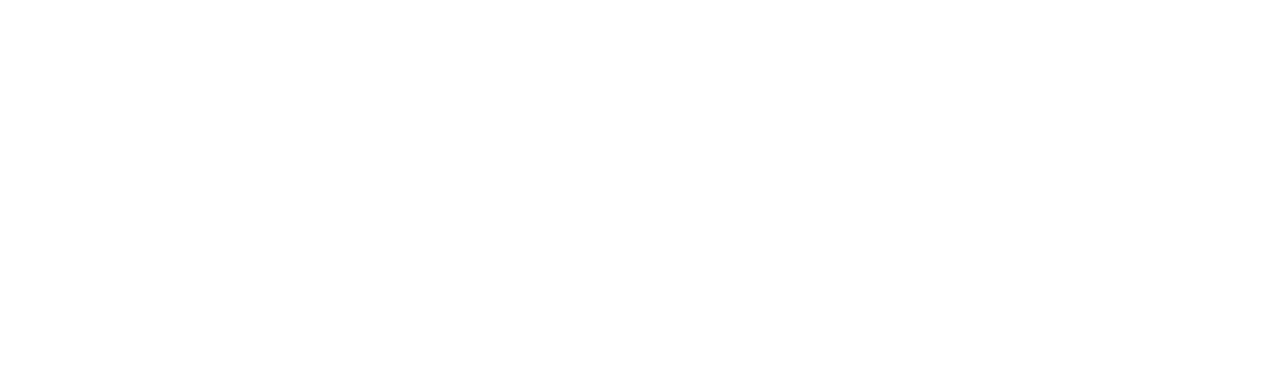
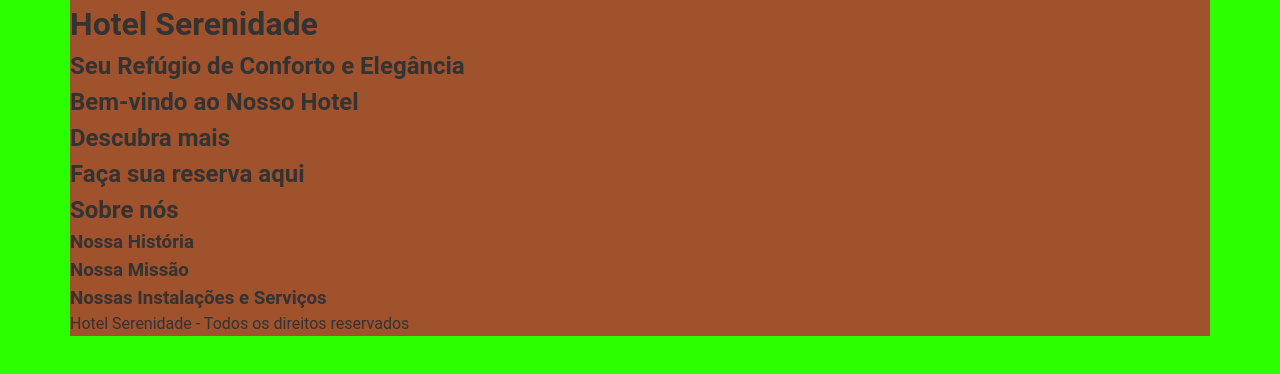
Before and after one commit to kenuy-code/HotelSerenidade, a plain HTML site: page index.html in a window 1280 px wide. Drawn offline with Linux system fonts and the light colour scheme.

Commit message:
Alteração da fonte do site e adição de margens

```diff
--- a/index.html
+++ b/index.html
@@ -5,7 +5,7 @@
     <meta name="viewport" content="width=device-width, initial-scale=1.0">
     <title>Hotel Serenidade | Melhor hotel perto de você</title>
     <meta name="description" content="Um refúgio tranquilo e sofisticado em
-    Presidente Olegário,MG, oferecendo hospedagem confortável e serviços de
+    Minas Gerais, oferecendo hospedagem confortável e serviços de
     alta qualidade. Reserve seu oásis de paz conosco!">
     <link rel="icon" href="img/logohotel.png">
     <link rel="stylesheet" href="style.css">
@@ -13,31 +13,49 @@
 <body>
     <!-- Cabeçalho -->
      <header>
+      <div class="container">
 
+      </div>
      </header>
     <!-- Destaque -->
      <main>
-
+      <div class="container">
+        <h1>Hotel Serenidade</h1>
+        <h2>Seu Refúgio de Conforto e Elegância</h2>
+      </div>
      </main>
     <!-- Sobre -->
      <section>
-
+      <div class="container">
+        <h2>Bem-vindo ao Nosso Hotel</h2>
+      </div>
      </section>
     <!-- Sobre o hotel -->
      <section>
-
+      <div class="container">
+        <h2>Descubra mais</h2>
+      </div>
      </section>
     <!-- Reservas -->
      <section>
-
+      <div class="container">
+        <h2>Faça sua reserva aqui</h2>
+      </div>
      </section>
     <!-- Conteúdo -->
      <section>
-
+      <div class="container">
+        <h2>Sobre nós</h2>
+        <h3>Nossa História</h3>
+        <h3>Nossa Missão</h3>
+        <h3>Nossas Instalações e Serviços</h3>
+      </div>
      </section>
     <!-- Rodapé -->
      <footer>
-
+        <div class="container">
+            <p>Hotel Serenidade - Todos os direitos reservados</p>
+        </div>
      </footer>
 </body>
 </html>
--- a/style.css
+++ b/style.css
@@ -2,20 +2,67 @@
     Folha de estilo do site Hotel Serenidade
 */
 
+/* CSS Reset >>>>>*/
+*{
+    margin: 0;
+    padding: 0;
+    border: 0;
+}
+
+/* Importação Google Fonts >>>>>>*/
+@import url('https://fonts.googleapis.com/css2?family=Roboto:ital,wght@0,100..900;1,100..900&display=swap');
+
+    body{
+        font-family: 'Roboto', sans-serif;
+        font-size: 16px;
+        font-weight: 400;
+        line-height: 1.5;
+        color: #333;
+        background-color: rgb(255, 255, 255);
+    }
+
+/* Layout >>>>>*/
+.container{
+    margin: 0 auto;
+    background-color: sienna;
+}
 /* Smartphone Landscape >>>>>*/
-@media (win-width: 576px){
-
+@media (min-width: 576px){
+    body{
+        background-color: rgb(92, 210, 246);
+    }
+    /* Layout >>>>>*/
+    .container{
+        max-width: 540px;
+    }
 }
 /* Tablet Portrait >>>>>*/
-@media (win-width: 768px){
-
+@media (min-width: 768px){
+    body{
+        background-color: rgb(225, 255, 0);
+    }
+    /* Layout >>>>>*/
+    .container{
+        max-width: 720px;
+    }
 }
-
 /* Tablet Landscape >>>>>*/
-@media (win-width: 992px){
-
+@media (min-width: 992px){
+    body{
+        background-color: rgb(227, 59, 47);
+    }
+    /* Layout >>>>>*/
+    .container{
+        max-width: 960px;
+    }
 }
 /* PC >>>>>*/
-@media (win-width: 1200px){
-
+@media (min-width: 1200px){
+    body{
+        background-color: rgb(43, 255, 0);
+    }
+    /* Layout >>>>>*/
+    .container{
+        max-width: 1140px;
+    }
 }
```
